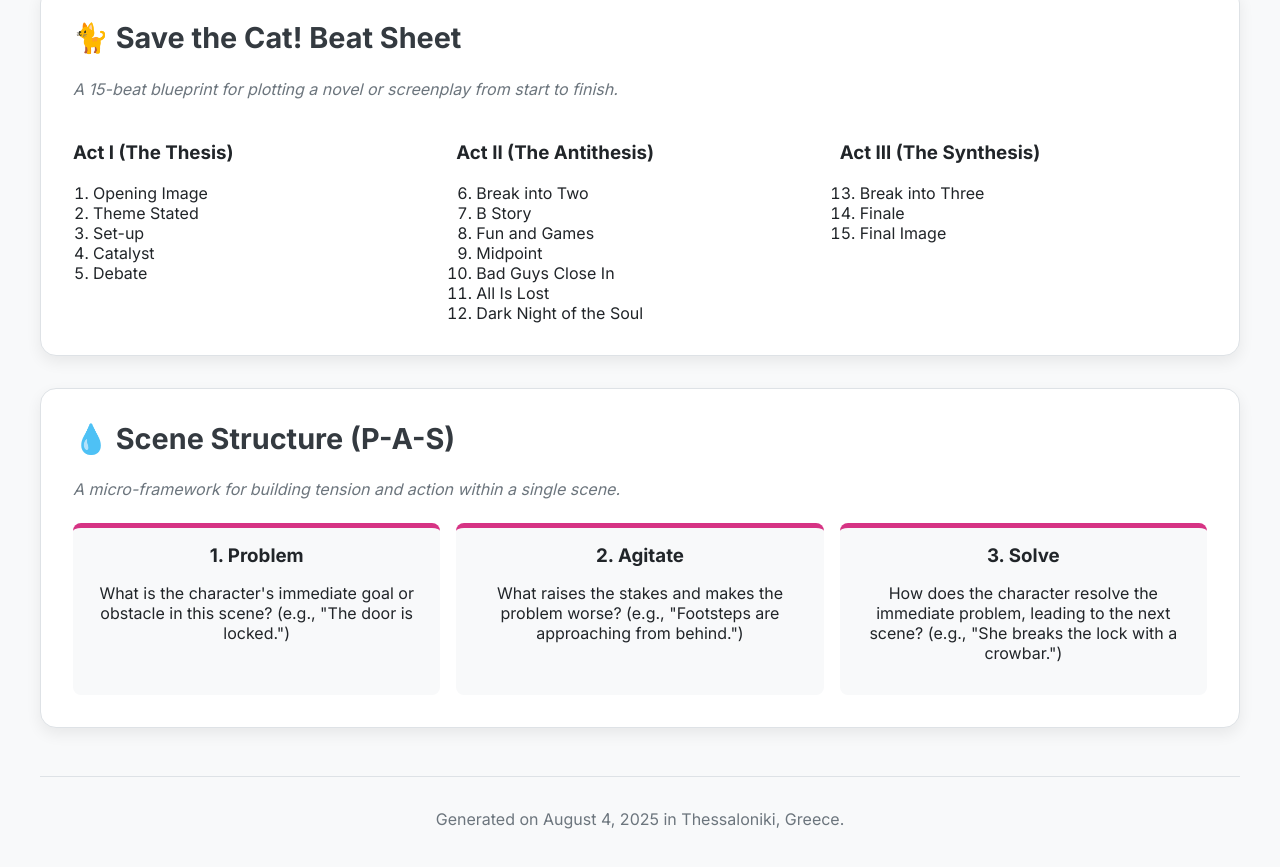
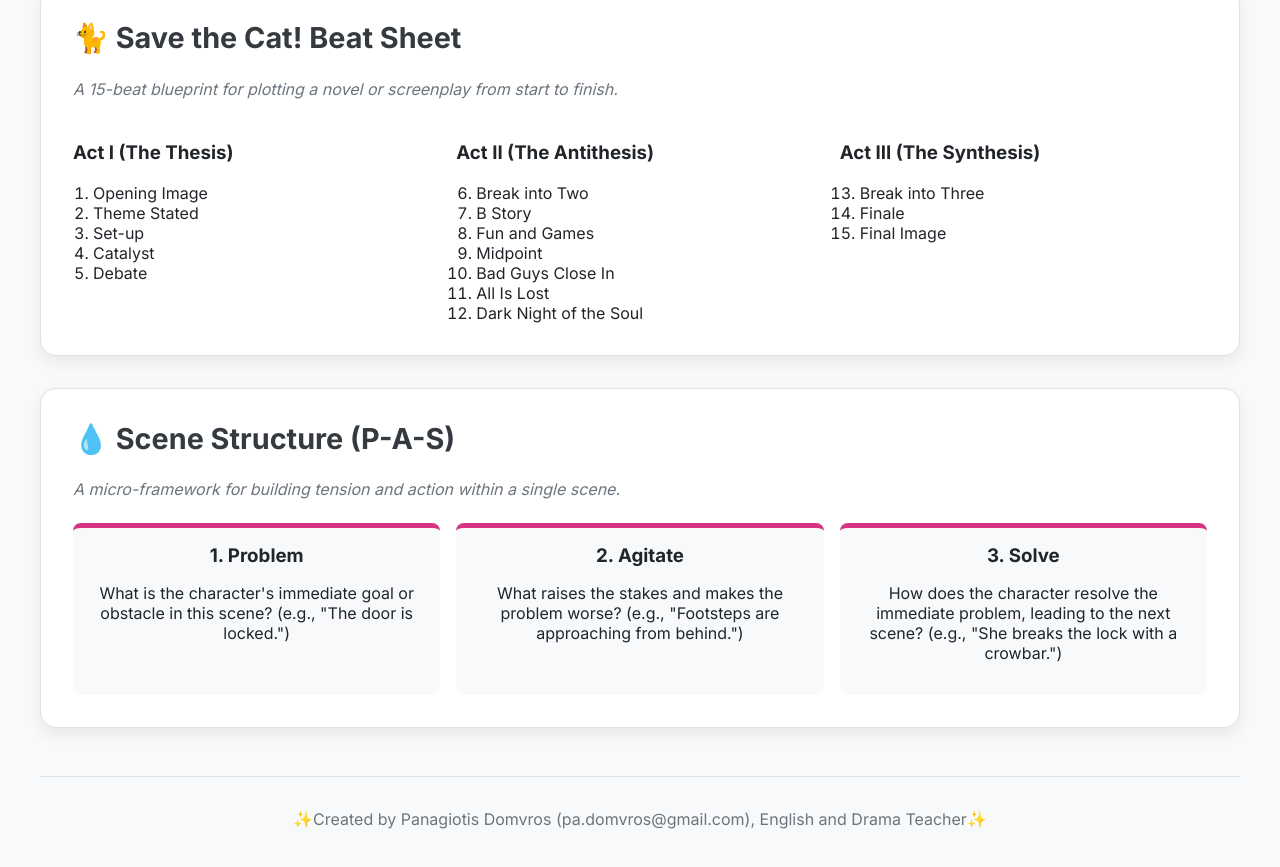
Before and after one commit to pa-domvros/narrative-frameworks, a plain HTML site: page index.html in a window 1280 px wide. Shown: the part 2313-3180 px from the top of the page. Drawn offline with Linux system fonts and the light colour scheme.

Commit message:
Update index.html

```diff
--- a/index.html
+++ b/index.html
@@ -260,9 +260,10 @@
         </main>
 
         <footer>
-            <p>Generated on August 4, 2025 in Thessaloniki, Greece.</p>
+            <p>✨Created by Panagiotis Domvros (pa.domvros@gmail.com), English and Drama Teacher✨</p>
         </footer>
     </div>
 
 </body>
+
 </html>
```
